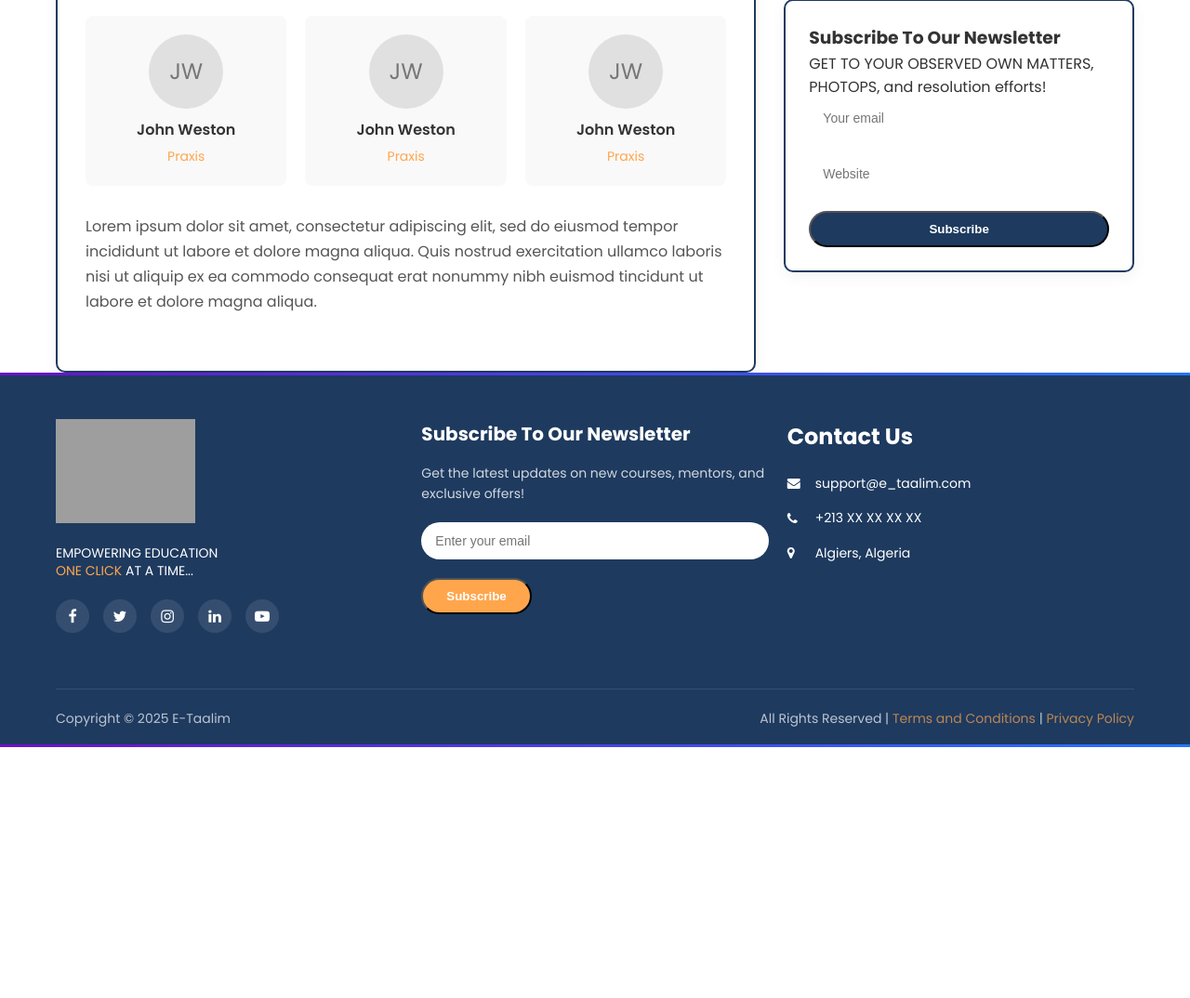
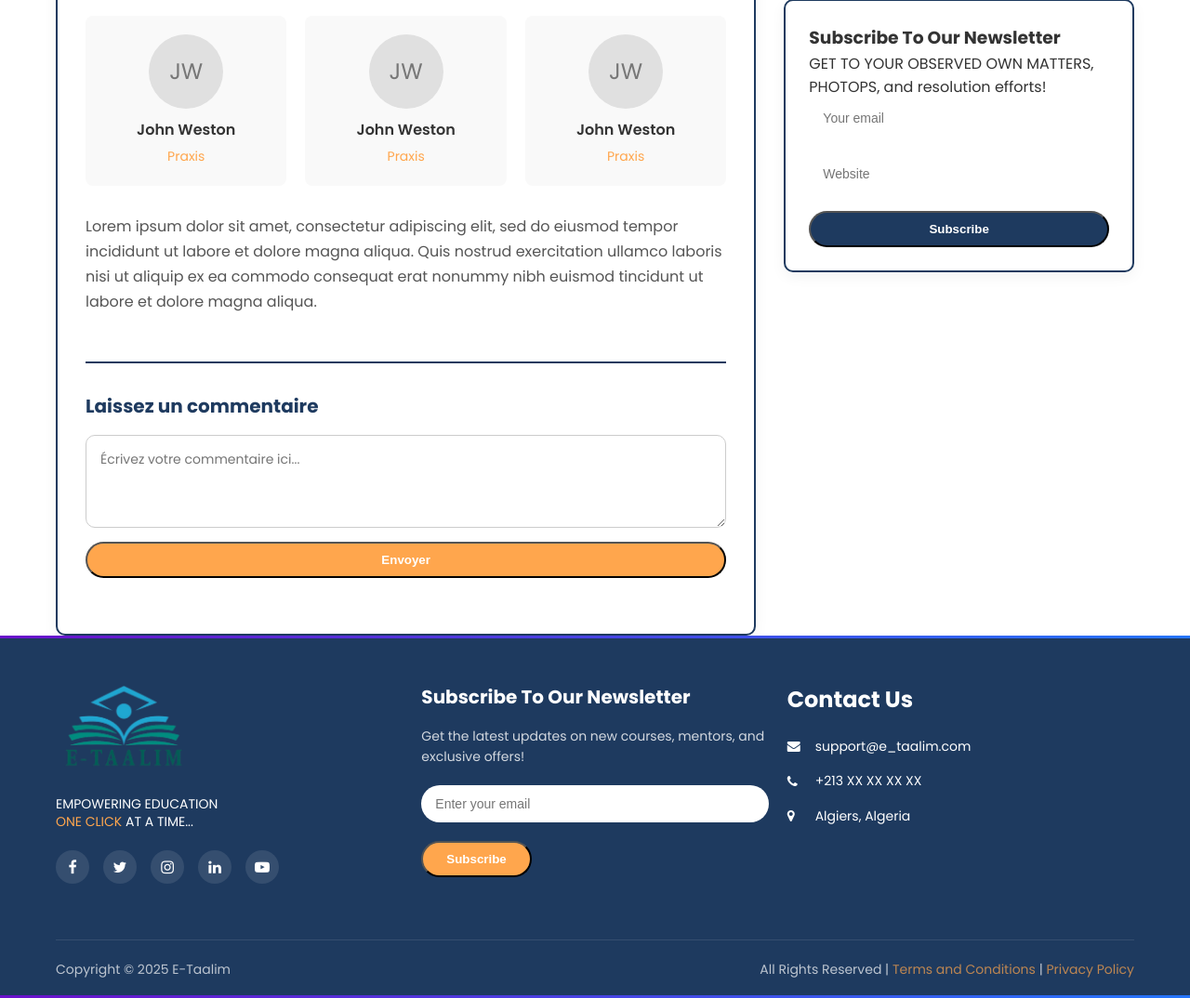
Before and after one commit to manarghr/e-learning-plat, a PHP site: page /module.html in a window 1280 px wide. Shown: the part 604-1678 px from the top of the page at 93% size. Before the commit the page ends 1408 px from the top, so only its background shows below. Run offline with PHP 8.4, Linux system fonts and the light colour scheme; grey boxes are pictures that could not be loaded.

Commit message:
ajout de la partie commentaire

```diff
--- a/module.css
+++ b/module.css
@@ -235,6 +235,39 @@
     color: #ffa64d;
     font-size: 14px;
 }
+
+
+/* Comment Section */
+.comment-section {
+    margin-top: 50px;
+    padding-top: 30px;
+    border-top: 2px solid #1e3a5f;
+  }
+
+  .comment-section h3 {
+    margin-bottom: 15px;
+    color: #1e3a5f;
+    font-size: 20px;
+  }
+
+  .comment-form {
+    display: flex;
+    flex-direction: column;
+    gap: 15px;
+    margin-bottom: 30px;
+  }
+
+  .comment-form textarea {
+    padding: 15px;
+    border-radius: 10px;
+    border: 1px solid #ccc;
+    resize: vertical;
+    min-height: 100px;
+    font-family: "Poppins", sans-serif;
+    font-size: 14px;
+  }
+
+
 
 .course-includes {
     margin-top: 30px;
--- a/module.html
+++ b/module.html
@@ -72,7 +72,17 @@
                     Lorem ipsum dolor sit amet, consectetur adipiscing elit, sed do eiusmod tempor incididunt ut labore et dolore magna aliqua. Quis nostrud exercitation ullamco laboris nisi ut aliquip ex ea commodo consequat erat nonummy nibh euismod tincidunt ut labore et dolore magna aliqua.
                 </p>
             </div>
-        </main>
+
+            <!-- Comment Section -->
+        <section class="comment-section">
+            <h3>Laissez un commentaire</h3>
+            <form class="comment-form">
+                <textarea placeholder="Écrivez votre commentaire ici..."></textarea>
+                <button type="submit" class="btn btn-primary">Envoyer</button>
+            </form>
+        </section>
+
+    </main>
 
 
 
@@ -122,7 +132,7 @@
     <div class="container">
         <div class="footer-content">
             <div class="footer-logo">
-                <img src="images/E-TAALIM.pnj.png" alt="E-Taalim Logo">
+                <img src="image/E-TAALIM.pnj.png" alt="E-Taalim Logo">
                 <div class="footer-tagline">
                     <p>EMPOWERING EDUCATION</p>
                     <p><span class="highlight">ONE CLICK</span> AT A TIME...</p>
```
